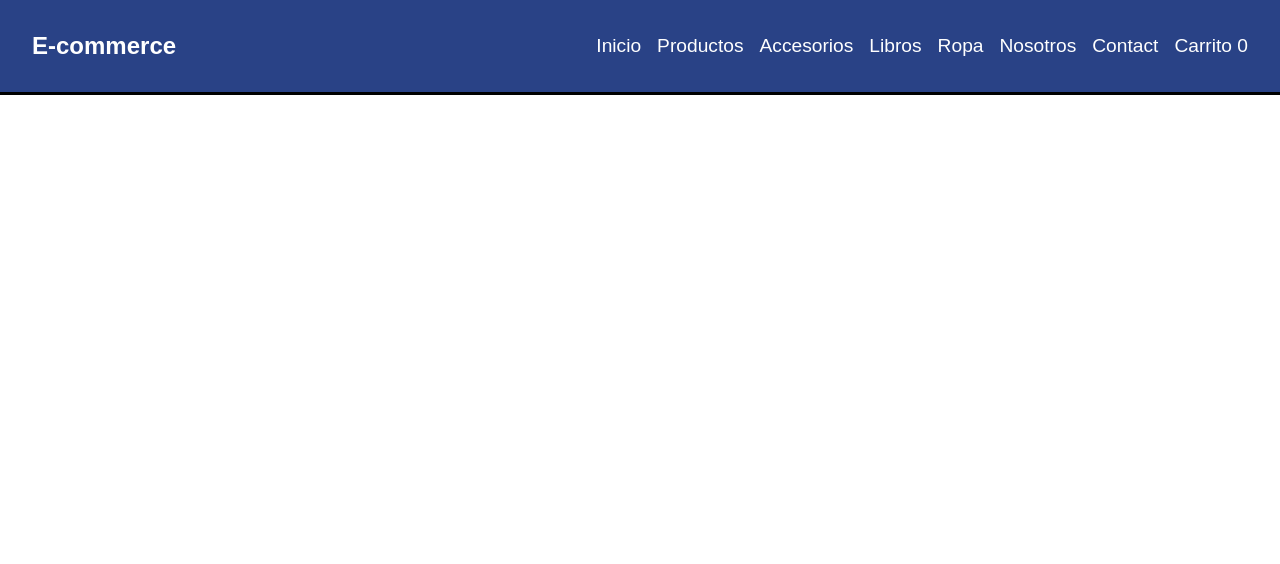
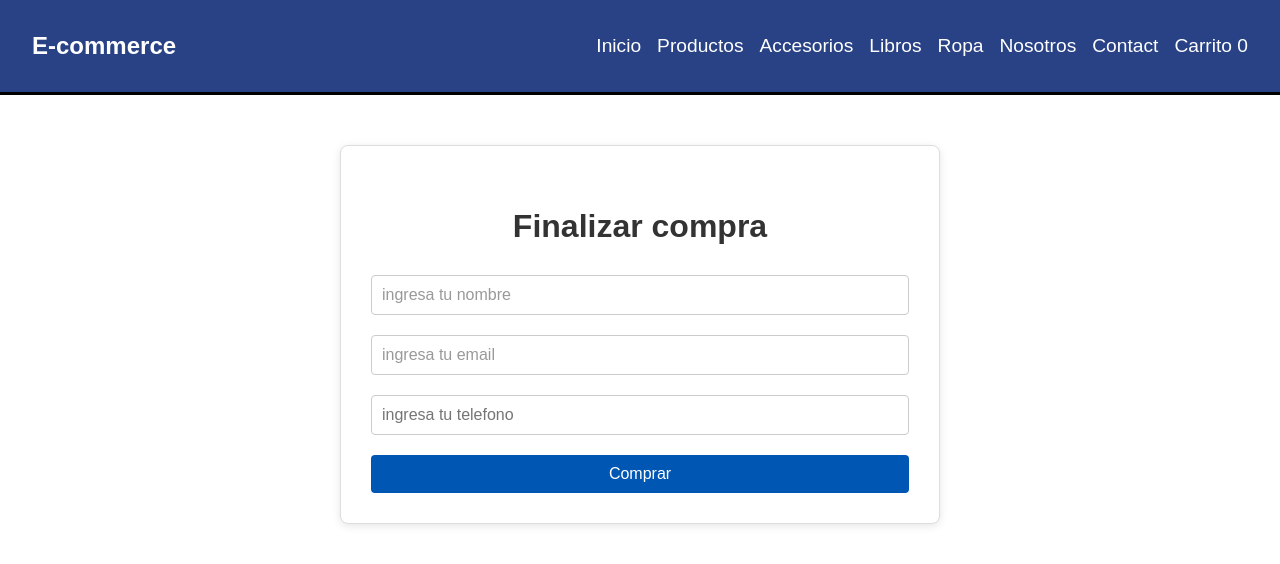
Before and after one commit to papudepapus/proyecto-ecommerce-1, a React (Vite) app: page /checkout in a window 1280 px wide. Shown: the top 564 px of the page. Built offline with nearby package versions, Linux system fonts and the light colour scheme.

Commit message:
integrando formulario de firebase para recibir colecciones

```diff
--- a/src/App.jsx
+++ b/src/App.jsx
@@ -7,6 +7,7 @@
 import Contact from "./components/Contact";
 import { CartProvider } from "./context/CartContext";
 import Carrito from "./components/Carrito";
+import Checkout from "./components/Checkout";
 
 function App() {
   return (
@@ -26,6 +27,7 @@
             <Route path="/nosotros" element={<Nosotros />} />
             <Route path="/contact" element={<Contact />} />
             <Route path="/carrito" element={<Carrito />} />
+            <Route path="/checkout" element={<Checkout />} />
           </Routes>
         </BrowserRouter>
       </CartProvider>
--- a/src/components/Carrito.jsx
+++ b/src/components/Carrito.jsx
@@ -1,5 +1,6 @@
 import React, { useContext } from "react";
 import { CartContext } from "../context/CartContext";
+import { Link } from "react-router-dom";
 
 function Carrito() {
   const { carrito, precioTotal, vaciarCarrito } = useContext(CartContext);
@@ -30,6 +31,7 @@
           <button onClick={handleVaciar} className="prod-button-vaciar-carrito">
             Vaciar Carrito
           </button>
+          <Link to="/checkout">Finalizar Compra</Link>
         </>
       ) : (
         <h2 className="prod-carrito-vacio">El carrito esta vacio</h2>
--- /dev/null
+++ b/src/components/Checkout.jsx
@@ -0,0 +1,63 @@
+import React, { useContext, useState } from "react";
+import { CartContext } from "../context/CartContext";
+import { useForm } from "react-hook-form";
+import { collection, addDoc } from "firebase/firestore";
+import { db } from "../firebase/config";
+
+function Checkout() {
+  const [pedidosId, setPedidosId] = useState("");
+  const { carrito, precioTotal, vaciarCarrito } = useContext(CartContext);
+
+  const { register, handleSubmit } = useForm();
+
+  const comprar = (data) => {
+    const pedido = {
+      cliente: data,
+      productos: carrito,
+      total: precioTotal(),
+    };
+    console.log(pedido);
+
+    const pedidosRef = collection(db, "pedidos");
+
+    addDoc(pedidosRef, pedido).then((doc) => {
+      setPedidosId(doc.id);
+      vaciarCarrito();
+    });
+  };
+
+  if (pedidosId) {
+    return (
+      <div className="container">
+        <h1 className="main-title">muchas gracias por tu compra</h1>
+        <p>tu numero de pedido es: {pedidosId}</p>
+      </div>
+    );
+  }
+
+  return (
+    <div className="container-contact">
+      <h1 className="main-title">Finalizar compra</h1>
+      <form onSubmit={handleSubmit(comprar)}>
+        <input
+          type="text"
+          placeholder="ingresa tu nombre"
+          {...register("nombre")}
+        />
+        <input
+          type="email"
+          placeholder="ingresa tu email"
+          {...register("email")}
+        />
+        <input
+          type="phone"
+          placeholder="ingresa tu telefono"
+          {...register("phone")}
+        />
+        <button type="submit">Comprar</button>
+      </form>
+    </div>
+  );
+}
+
+export default Checkout;
```
